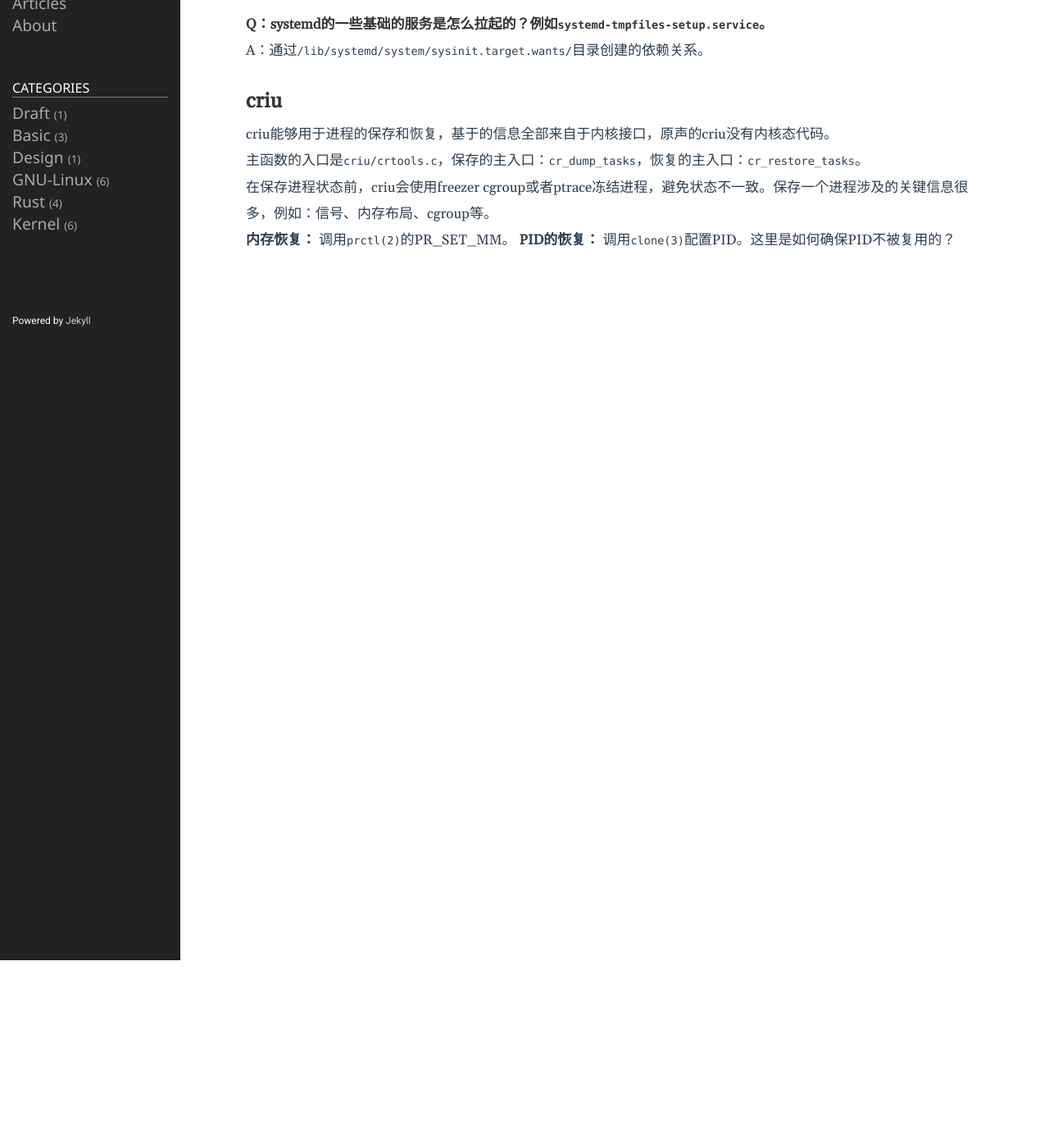
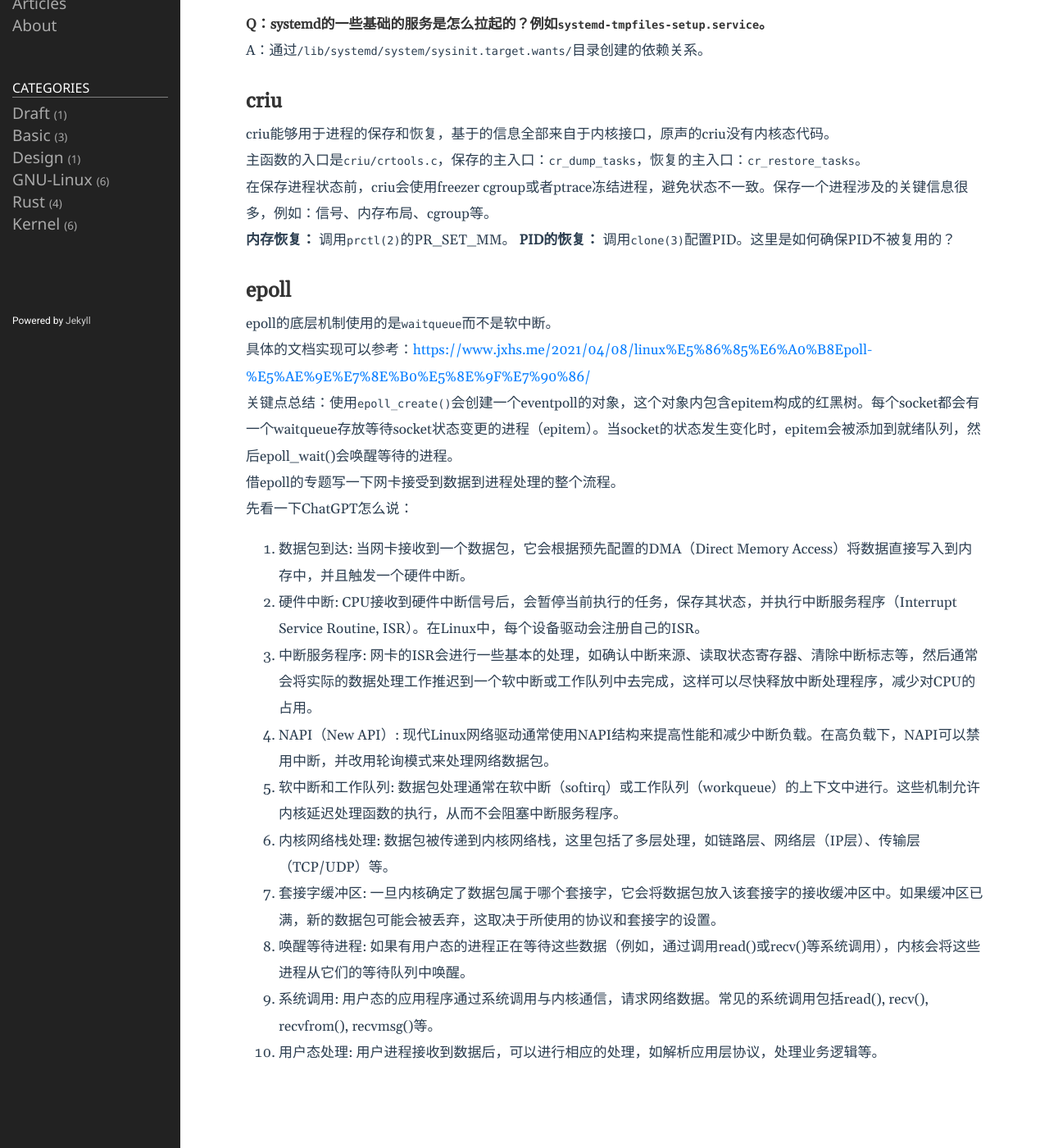
Before and after one commit to lclgo/lclgo.github.io, a Jekyll site: the page built from _posts/draft/2020-01-01-draft.md, in a window 1280 px wide and 1400 px high, scrolled down 229 px. Shown: the whole window at 82% size. Built offline with Jekyll 4.4.1, drawn with Linux system fonts in a browser that asks for light colours.

Commit message:
update my draft

```diff
--- a/_posts/draft/2020-01-01-draft.md
+++ b/_posts/draft/2020-01-01-draft.md
@@ -21,3 +21,26 @@ criu能够用于进程的保存和恢复，基于的信息全部来自于内核
 
 **内存恢复：** 调用`prctl(2)`的PR_SET_MM。
 **PID的恢复：** 调用`clone(3)`配置PID。这里是如何确保PID不被复用的？
+
+## epoll
+
+epoll的底层机制使用的是`waitqueue`而不是软中断。
+
+具体的文档实现可以参考：<https://www.jxhs.me/2021/04/08/linux%E5%86%85%E6%A0%B8Epoll-%E5%AE%9E%E7%8E%B0%E5%8E%9F%E7%90%86/>
+
+关键点总结：使用`epoll_create()`会创建一个eventpoll的对象，这个对象内包含epitem构成的红黑树。每个socket都会有一个waitqueue存放等待socket状态变更的进程（epitem）。当socket的状态发生变化时，epitem会被添加到就绪队列，然后epoll_wait()会唤醒等待的进程。
+
+借epoll的专题写一下网卡接受到数据到进程处理的整个流程。
+
+先看一下ChatGPT怎么说：
+
+1. 数据包到达: 当网卡接收到一个数据包，它会根据预先配置的DMA（Direct Memory Access）将数据直接写入到内存中，并且触发一个硬件中断。
+2. 硬件中断: CPU接收到硬件中断信号后，会暂停当前执行的任务，保存其状态，并执行中断服务程序（Interrupt Service Routine, ISR）。在Linux中，每个设备驱动会注册自己的ISR。
+3. 中断服务程序: 网卡的ISR会进行一些基本的处理，如确认中断来源、读取状态寄存器、清除中断标志等，然后通常会将实际的数据处理工作推迟到一个软中断或工作队列中去完成，这样可以尽快释放中断处理程序，减少对CPU的占用。
+4. NAPI（New API）: 现代Linux网络驱动通常使用NAPI结构来提高性能和减少中断负载。在高负载下，NAPI可以禁用中断，并改用轮询模式来处理网络数据包。
+5. 软中断和工作队列: 数据包处理通常在软中断（softirq）或工作队列（workqueue）的上下文中进行。这些机制允许内核延迟处理函数的执行，从而不会阻塞中断服务程序。
+6. 内核网络栈处理: 数据包被传递到内核网络栈，这里包括了多层处理，如链路层、网络层（IP层）、传输层（TCP/UDP）等。
+7. 套接字缓冲区: 一旦内核确定了数据包属于哪个套接字，它会将数据包放入该套接字的接收缓冲区中。如果缓冲区已满，新的数据包可能会被丢弃，这取决于所使用的协议和套接字的设置。
+8. 唤醒等待进程: 如果有用户态的进程正在等待这些数据（例如，通过调用read()或recv()等系统调用），内核会将这些进程从它们的等待队列中唤醒。
+9. 系统调用: 用户态的应用程序通过系统调用与内核通信，请求网络数据。常见的系统调用包括read(), recv(), recvfrom(), recvmsg()等。
+10. 用户态处理: 用户进程接收到数据后，可以进行相应的处理，如解析应用层协议，处理业务逻辑等。
```
